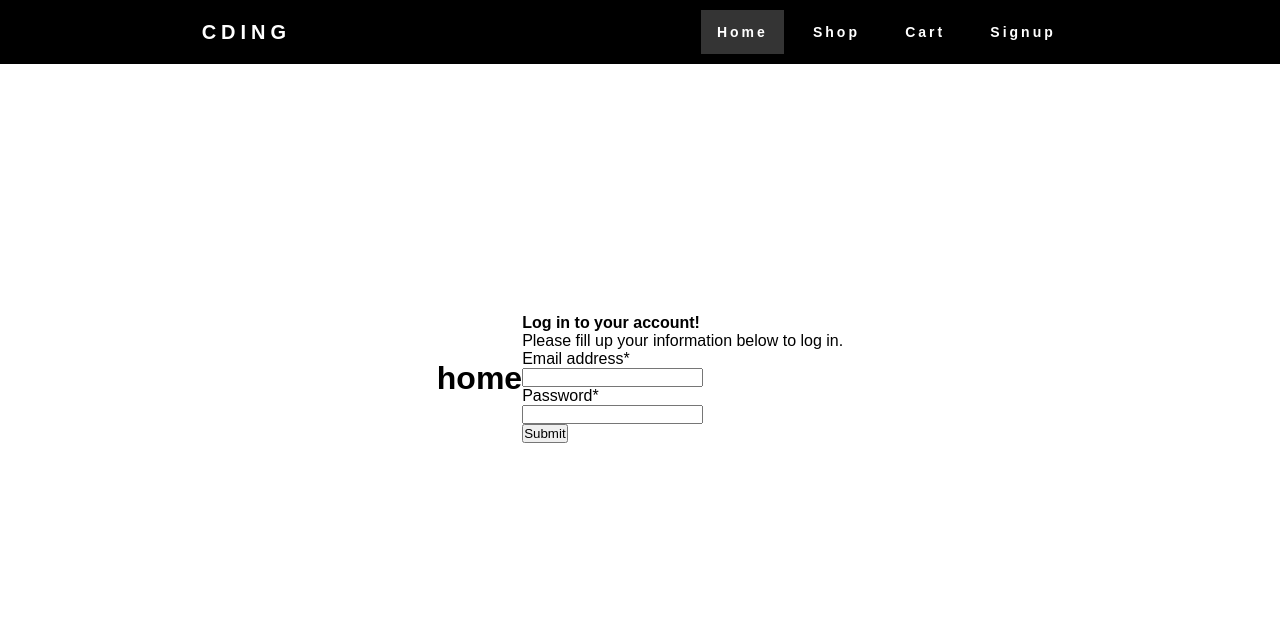
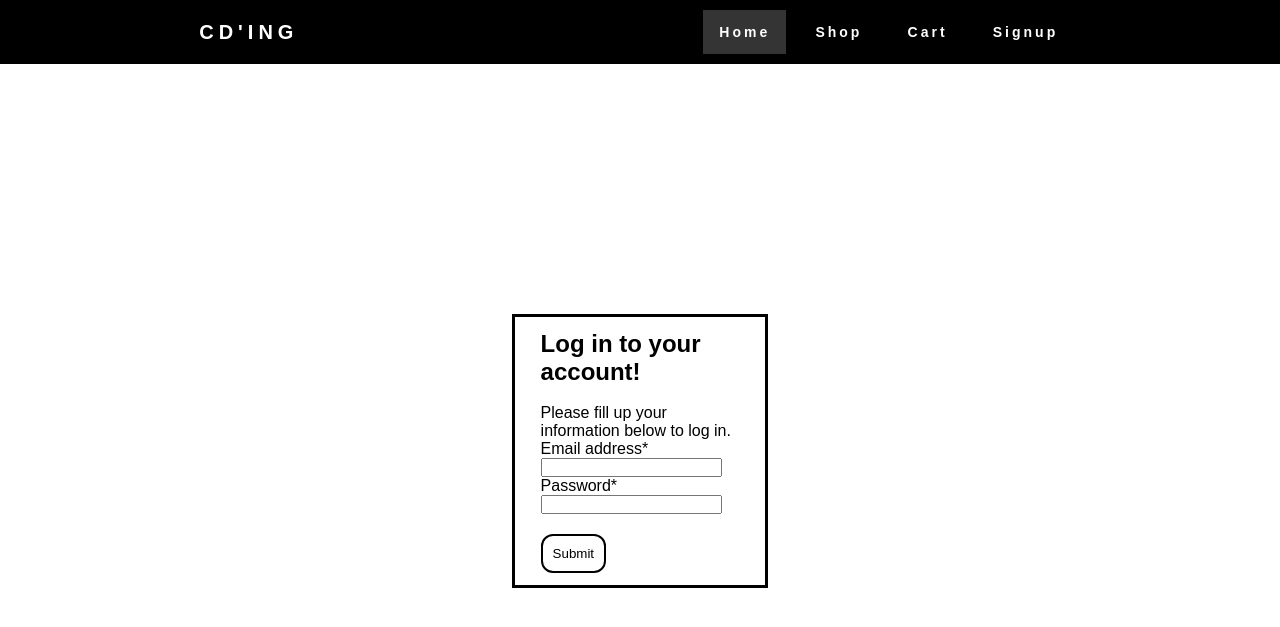
Before and after one commit to yasminas23-meet/personal_project, a Flask app: page / in a window 1280 px wide. Shown: the top 627 px of the page. Run offline with Flask 2, Linux system fonts and the light colour scheme.

Commit message:
half work

```diff
--- a/app.py
+++ b/app.py
@@ -41,11 +41,11 @@ def signup():
     if request.method == 'POST':
         email = request.form['email']
         password = request.form['password']
-        login_session['user'] = auth.create_user_with_email_and_password(email, password)
-        users = {"email" : request.form['email'], "password" : request.form['password'], "name" : request.form['name'], "username" : request.form['username'], "bio" : request.form['bio']}
-        db.child("users").child(login_session['user']['localId']).set(users)
         try:
-            return redirect(url_for('home'))
+        	login_session['user'] = auth.create_user_with_email_and_password(email, password)
+	        users = {"email" : request.form['email'], "password" : request.form['password'], "name" : request.form['name']}
+	        db.child("users").child(login_session['user']['localId']).set(users)
+	        return redirect(url_for('signin'))
         except:
             error = "Authentication failed"
             print(error)
--- a/static/style.css
+++ b/static/style.css
@@ -4,11 +4,21 @@
   box-sizing: border-box;
 }
 
+
 .body-text { display: flex;
   font-family: "Montserrat", sans-serif;
   align-items: center;
   justify-content: center;
   margin-top: 250px;
+  border-width: 10px;
+  border-color: black;
+  border: solid;
+  padding-top: 1%;
+  padding-bottom: 1%;
+  padding-right: 2%;
+  padding-left: 2%;
+  margin-right: 40%;
+  margin-left: 40%;
 }
 
 nav {display: flex;
--- a/templates/cart.html
+++ b/templates/cart.html
@@ -14,7 +14,7 @@
   <body>
     <nav>
       <div class="heading">
-        <h4>CDing</h4>
+        <h4>CD'ing</h4>
       </div>
 
       <ul class="nav-links">
--- a/templates/home.html
+++ b/templates/home.html
@@ -7,6 +7,7 @@
     <meta charset="UTF-8" />
     <meta name="viewport" content="width=device-width, initial-scale=1.0" />
 	<link rel="stylesheet" href="static/style.css">
+	<link rel="stylesheet" href="static/style2.css">
     <title> Home </title>
 
 </head>
@@ -16,7 +17,7 @@
     <nav>
 
       <div class="heading">
-        <h4> CDing </h4>
+        <h4> CD'ing </h4>
       </div>
 
       <ul class="nav-links">
@@ -29,12 +30,12 @@
     </nav>
 
     <div class="body-text">
-    	<h1>home</h1>
 
     	<form method="post" action="/">
-        <h4>
+        <h2>
         Log in to your account!
-        </h4>
+        </h2>
+        <br/>
         <p >
         Please fill up your information below to log in.
         </p>
@@ -54,7 +55,9 @@
         </div>
 
         <div>
-            <input type="submit"/>
+            <input id="button1" type="submit"/ style= "border-radius: 12px; background-color: white;
+  color: black;
+  border: 2px solid #000000; padding:10px; margin-top: 10%;">
         </div>
     </form>
 
--- a/templates/shop.html
+++ b/templates/shop.html
@@ -16,7 +16,7 @@
     <nav>
 
       <div class="heading">
-        <h4> CDing </h4>
+        <h4> CD'ing </h4>
       </div>
 
       <ul class="nav-links">
```
Also changed, not shown: templates/signup.html (+7 -2 lines), static/style2.css (added).
